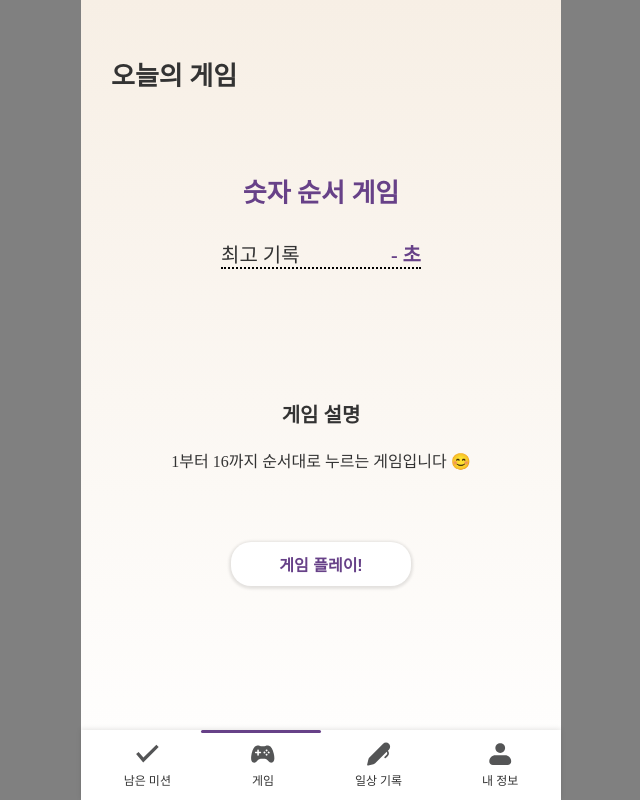
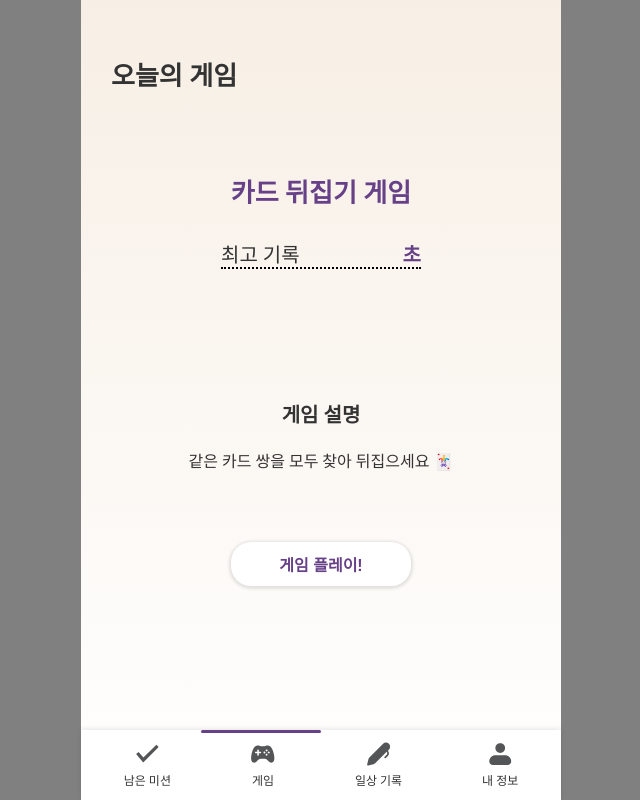
Before and after one commit to 9oormthon-univ/2024_DANPOONG_TEAM_18_FE, a React (Vite) app: page /game in a window 1280 px wide. Shown: the whole page, without its empty margins (319-959 px from the left). Built offline with nearby package versions, Linux system fonts and the light colour scheme; no server answers.

Commit message:
feat: random game rendering

```diff
--- a/src/pages/Game.jsx
+++ b/src/pages/Game.jsx
@@ -2,33 +2,62 @@ import styled from "styled-components";
 import Button from "../components/Button";
 import NavigationBar from "../components/NavigationBar";
 import { useNavigate } from "react-router-dom";
-import { useContext } from "react";
+import { useState, useEffect, useContext } from "react";
 import { ScoreContext } from "../App";
+
+const gameDetails = [
+  {
+    key: "number-game",
+    title: "숫자 순서 게임",
+    description: "1부터 16까지 순서대로 누르는 게임입니다 🤗",
+  },
+  {
+    key: "card-game",
+    title: "카드 뒤집기 게임",
+    description: "같은 카드 쌍을 모두 찾아 뒤집으세요 🃏",
+  },
+  {
+    key: "text-game",
+    title: "틀린 단어 찾기 게임",
+    description: "틀린 단어를 찾아 클릭하세요 🔍",
+  },
+];
+
+
 
 const Game = () => {
   const nav = useNavigate();
   const { bestScore, setSeconds } = useContext(ScoreContext);
+  const [randomGame, setRandomGame] = useState();
+
+  useEffect(() => {
+    const randomIndex = Math.floor(Math.random() * gameDetails.length);
+    setRandomGame(gameDetails[randomIndex]);
+  },[])
 
   const handleGameOpen = () => {
-    nav("/game/number-game");
+    nav(`/game/${randomGame.key}`);
     setSeconds(0);
-  };
+  }
 
   return (
     <>
       <Wrapper>
         <Title>오늘의 게임</Title>
         <MainContent>
-          <GameTitle>숫자 순서 게임</GameTitle>
-          <ScoreContainer>
+          {randomGame && (
+    <>
+      <GameTitle>{randomGame.title}</GameTitle>
+      <ScoreContainer>
             <Score>
               <span>최고 기록</span>
-              <ScoreStyle>{bestScore.numberGame} 초</ScoreStyle>
+              <ScoreStyle>{bestScore[randomGame.key]} 초</ScoreStyle>
             </Score>
           </ScoreContainer>
-
-          <DescriptionTitle>게임 설명</DescriptionTitle>
-          <Description>1부터 16까지 순서대로 누르는 게임입니다 😊</Description>
+      <DescriptionTitle>게임 설명</DescriptionTitle>
+      <Description>{randomGame.description}</Description>
+    </>
+  )}
         </MainContent>
         <Button text={"게임 플레이!"} onClick={() => handleGameOpen()} />
       </Wrapper>
```
